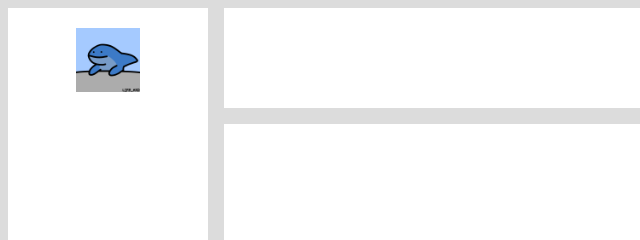
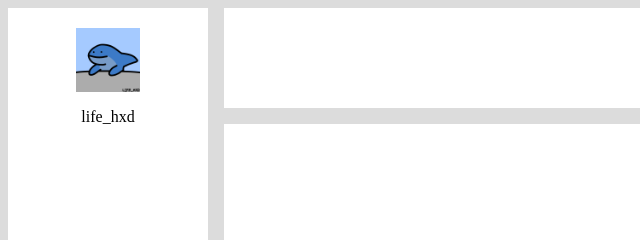
Before and after one commit to lifehxd/lifehxd.github.io, a plain HTML site: page index.html in a window 1280 px wide. Shown: the top 240 px of the page, 0-640 px from the left. Drawn offline with Linux system fonts and the light colour scheme.

Commit message:
更新 index.html

```diff
--- a/index.html
+++ b/index.html
@@ -34,17 +34,16 @@
             margin-left: 8px;
             margin-right: 8px;
         }
-        .center{
-            text-align: center;
-        }
-
     </style>
 </head>
 
 <body class="flex">
     <!-- 侧边栏 -->
-    <div style="width: 200px; z-index: 2;" class="white mg center">
-        <img style="padding: 20px;" src="./img/img1.png" alt="头像" width="64" height="64"></img>
+    <div style="width: 200px; z-index: 2;" class="white mg">
+        <div style="padding: 20px; align-items: center; justify-content: center;" class="flex column">
+            <img src="./img/img1.png" alt="头像" width="64" height="64"></img>
+            <p>life_hxd</p>
+        </div>
     </div>
     <!-- 主区域 -->
     <div class="flex1 flex column">
```
